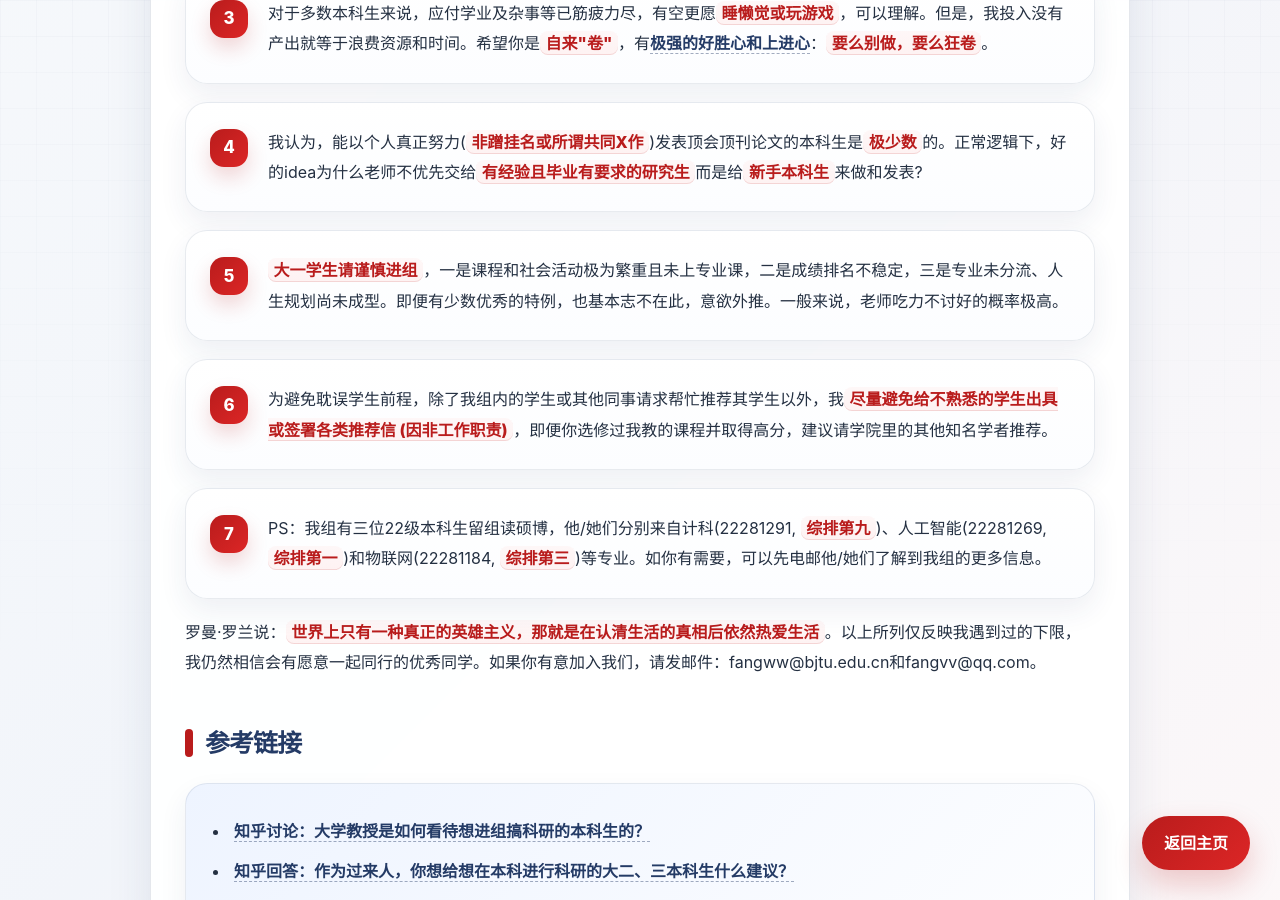
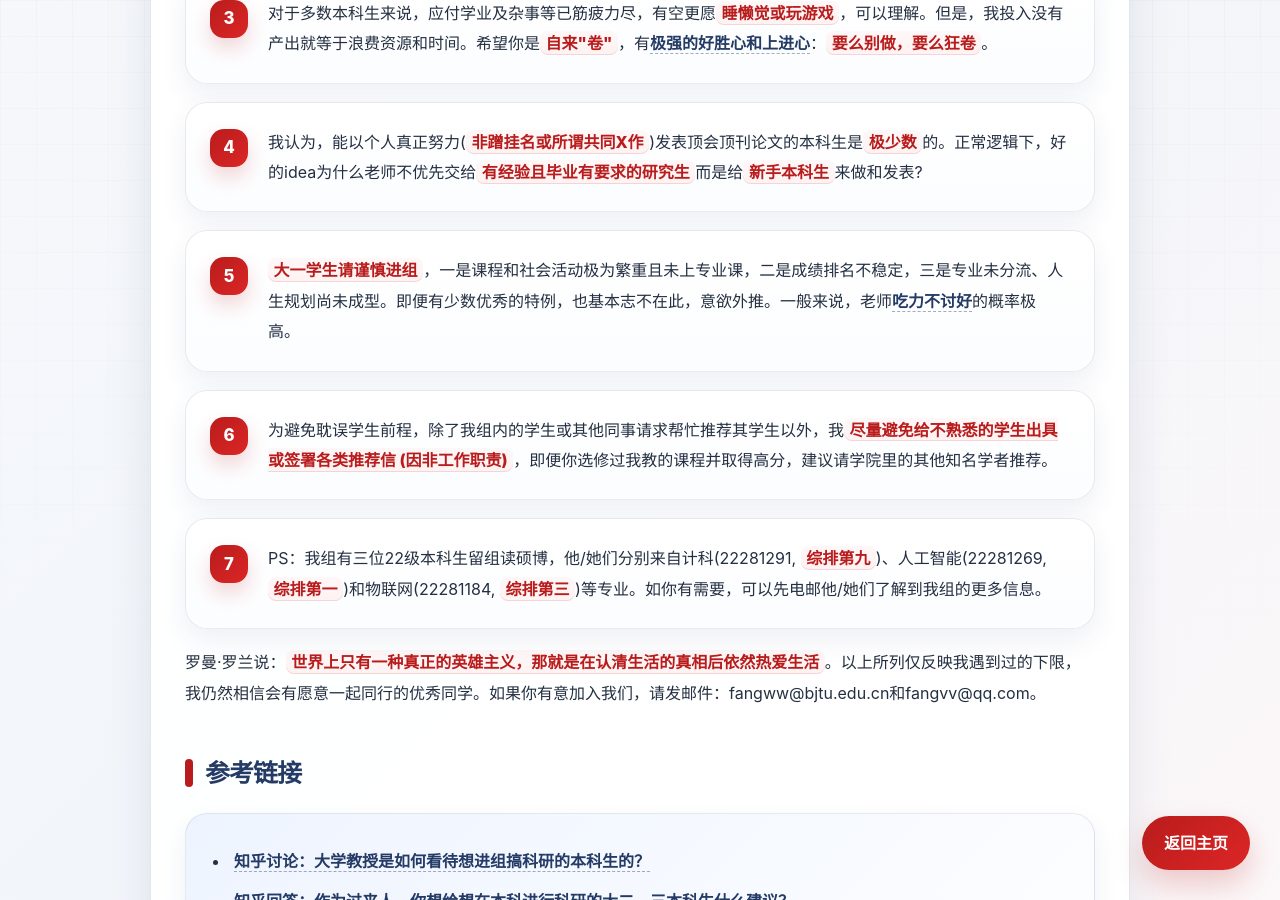
Before and after one commit to fangvv/Homepage, a Jekyll site: the page faq.html, which Jekyll copies as it is, in a window 1280 px wide and 900 px high, scrolled down 731 px. Built offline with Jekyll 4.4.1, drawn with Linux system fonts in a browser that asks for light colours; comment, search, counter and statistics services are not loaded; some of the changed lines change nothing that is shown.

Commit message:
update faqs

```diff
--- a/faq.html
+++ b/faq.html
@@ -352,7 +352,7 @@ AI隐私安全, AI Privacy
 <li>当前学术界高度内卷，老师考核<a href="https://www.zhihu.com/question/1976088728318538595" target="_blank">压力极大</a>。<strong>课外培养本科生<a href="https://www.zhihu.com/question/1993742963784848897/answer/1993748322066920997" target="_blank">非必要的考核指标</a></strong>。同时对本科生来说，大创往往是临了突击完成且最终评级的不确定性高，竞赛仅有学校认定目录中的且至少获省部级奖才记为老师的工作量，做研究本科生缺乏时间、经验甚至只为了拿个共X作者而来。因此，我们提出上一条说明并将其作为唯一<strong>正向激励</strong>。</li>
                 <li>对于多数本科生来说，应付学业及杂事等已筋疲力尽，有空更愿<strong>睡懒觉或玩游戏</strong>，可以理解。但是，我投入没有产出就等于浪费资源和时间。希望你是<strong>自来"卷"</strong>，有<a href="https://p9.itc.cn/q_70/images03/20211231/97b9e0e41e424e699d87b0a6c46add0e.jpeg" target="_blank">极强的好胜心和上进心</a>：<strong>要么别做，要么狂卷</strong>。</li>
                 <li>我认为，能以个人真正努力(<strong>非蹭挂名或所谓共同X作</strong>)发表顶会顶刊论文的本科生是<strong>极少数</strong>的。正常逻辑下，好的idea为什么老师不优先交给<strong>有经验且毕业有要求的研究生</strong>而是给<strong>新手本科生</strong>来做和发表?</li>
-                <li><strong>大一学生请谨慎进组</strong>，一是课程和社会活动极为繁重且未上专业课，二是成绩排名不稳定，三是专业未分流、人生规划尚未成型。即便有少数优秀的特例，也基本志不在此，意欲外推。一般来说，老师吃力不讨好的概率极高。</li>
+                <li><strong>大一学生请谨慎进组</strong>，一是课程和社会活动极为繁重且未上专业课，二是成绩排名不稳定，三是专业未分流、人生规划尚未成型。即便有少数优秀的特例，也基本志不在此，意欲外推。一般来说，老师<a href="https://www.zhihu.com/question/519787074/answer/3389339862" target="_blank">吃力不讨好</a>的概率极高。</li>
 
                 <li>为避免耽误学生前程，除了我组内的学生或其他同事请求帮忙推荐其学生以外，我<strong>尽量避免给不熟悉的学生出具或签署各类推荐信 (因非工作职责)</strong>，即便你选修过我教的课程并取得高分，建议请学院里的其他知名学者推荐。</li>
                 <li>PS：我组有三位22级本科生留组读硕博，他/她们分别来自计科(22281291, <strong>综排第九</strong>)、人工智能(22281269, <strong>综排第一</strong>)和物联网(22281184, <strong>综排第三</strong>)等专业。如你有需要，可以先电邮他/她们了解到我组的更多信息。</li>
```
